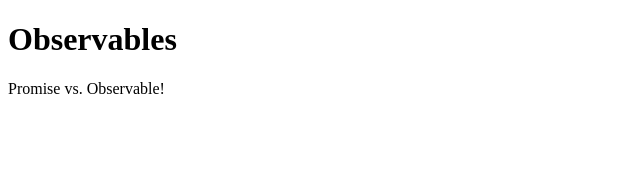
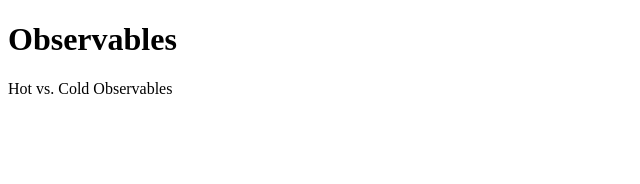
Before and after one commit to raphaelottbgt/observables, an Angular app: page / in a window 1280 px wide. Shown: the top 184 px of the page, without its empty margins (0-640 px from the left). Built offline with nearby package versions, Linux system fonts and the light colour scheme.

Commit message:
add initiale state for hot/cold observables

```diff
--- a/src/app/app.component.html
+++ b/src/app/app.component.html
@@ -2,4 +2,4 @@
   {{title}}
 </h1>
 
-<promise-vs-observable></promise-vs-observable>
+<hot-vs-cold></hot-vs-cold>
--- a/src/app/app.module.ts
+++ b/src/app/app.module.ts
@@ -6,12 +6,14 @@ import { HttpModule } from '@angular/http';
 import { AppComponent } from './app.component';
 import { UsingObservablesComponent } from './using-observables/using-observables.component';
 import { PromiseVsObservableComponent } from './promise-vs-observable/promise-vs-observable.component';
+import { HotVsColdComponent } from './hot-vs-cold/hot-vs-cold.component';
 
 @NgModule({
   declarations: [
     AppComponent,
     UsingObservablesComponent,
-    PromiseVsObservableComponent
+    PromiseVsObservableComponent,
+    HotVsColdComponent
   ],
   imports: [
     BrowserModule,
--- /dev/null
+++ b/src/app/hot-vs-cold/hot-vs-cold.component.css
@@ -0,0 +1,20 @@
+.flex-container {
+  width: 100%;
+  height: 100%;
+  display: flex;
+}
+
+.inner-container {
+  padding: 10px;
+  width: 50%;
+  height: 100%;
+  color: white;
+}
+
+.blue {
+  color: blue;
+}
+
+.red {
+  color: red;
+}
--- /dev/null
+++ b/src/app/hot-vs-cold/hot-vs-cold.component.html
@@ -0,0 +1,8 @@
+<p>
+  Hot vs. Cold Observables
+</p>
+
+<div class="flex-container">
+  <div class="inner-container blue"></div>
+  <div class="inner-container red"></div>
+</div>
--- /dev/null
+++ b/src/app/hot-vs-cold/hot-vs-cold.component.ts
@@ -0,0 +1,18 @@
+import { Component, OnInit } from '@angular/core';
+
+import * as Rx from 'rxjs';
+
+@Component({
+  selector: 'hot-vs-cold',
+  templateUrl: './hot-vs-cold.component.html',
+  styleUrls: ['./hot-vs-cold.component.css']
+})
+export class HotVsColdComponent implements OnInit {
+
+  constructor() { }
+
+  ngOnInit() {
+
+  }
+
+}
```
Also changed, not shown: 1 other file (tests, documents, lock files or other folders).
